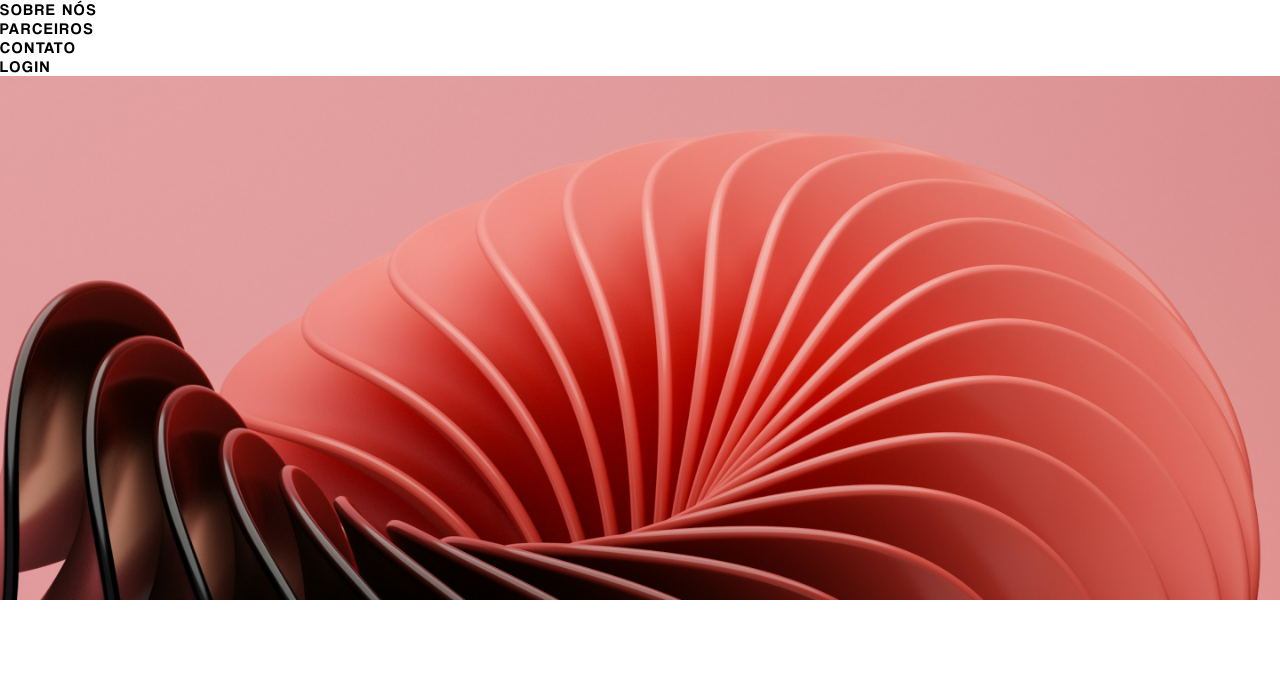
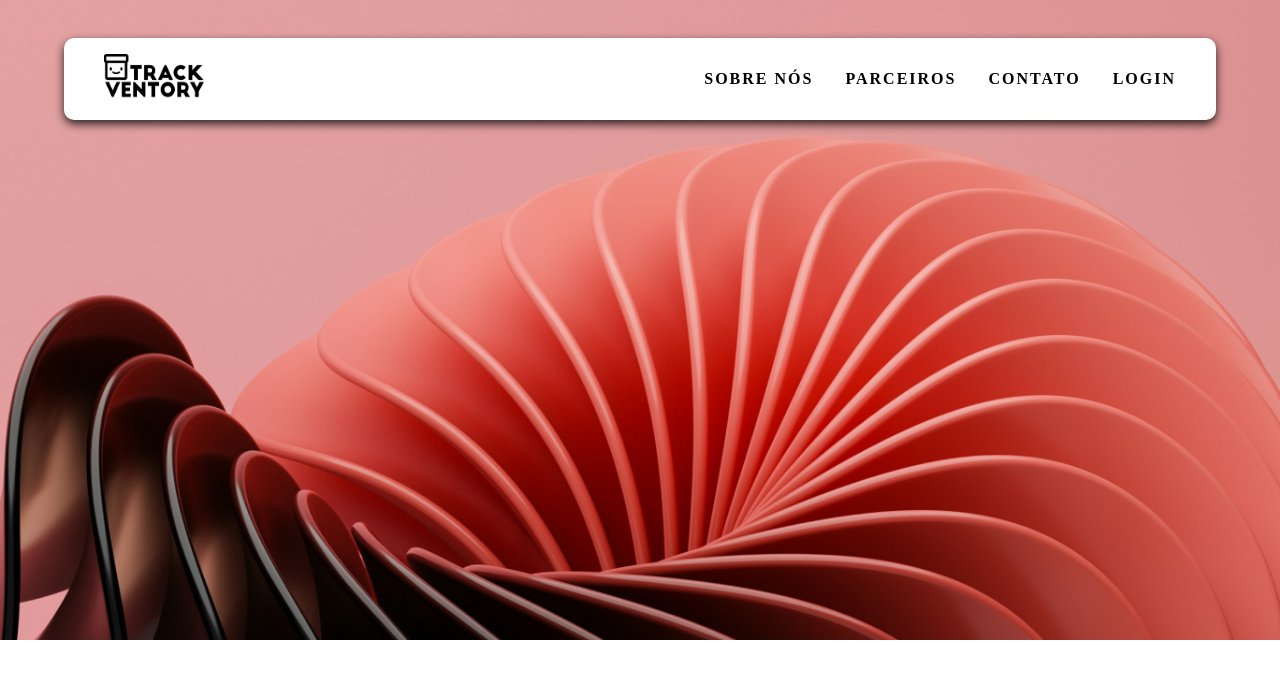
Before and after one commit to winvirg/Trackventory, a Next.js app: page /landing_page in a window 1280 px wide. Shown: the top 678 px of the page. Built offline with nearby package versions, Linux system fonts and the light colour scheme.

Commit message:
ajustando menu de navegação da landing page

```diff
--- a/src/app/globals.css
+++ b/src/app/globals.css
@@ -2,7 +2,7 @@
   box-sizing: border-box;
   padding: 0;
   margin: 0;
-  font-family: Coolvetica;
+  font-family: Montserrat;
   letter-spacing: 2px
 }
 
--- a/src/app/landing_page/page.tsx
+++ b/src/app/landing_page/page.tsx
@@ -1,17 +1,22 @@
 import styles from "../page.module.css";
+import Image from "next/image";
+import Link from "next/link";
 
 export default function Landing_page() {
     return (
         <div className={styles.landing_page}>
             <div className={styles.main_lp}>
-                <nav>
-                    <ul>
-                        <li>SOBRE NÓS</li>
-                        <li>PARCEIROS</li>
-                        <li>CONTATO</li>
-                        <li>LOGIN <i></i></li>
-                    </ul>
-                </nav>
+                <header>
+                    <a><Image src="/images/logo_preta.png" className={styles.imagem_logo} alt="TrackVentory logo" width={100} height={50} priority/></a>
+                    <nav>
+                        <ul>
+                            <li><Link href="#sobre_nos">SOBRE NÓS</Link></li>
+                            <li><Link href="#parceiros">PARCEIROS</Link></li>
+                            <li><Link href="#parceiros">CONTATO</Link></li>
+                            <li><Link href="#parceiros">LOGIN</Link></li>
+                        </ul>
+                    </nav>
+                </header>
             </div>
         </div>
     );
--- a/src/app/page.module.css
+++ b/src/app/page.module.css
@@ -1029,20 +1029,62 @@
 }
 
 /* LANDING_PAGE */
-.landing_page{
+.landing_page nav{
+  list-style: none;
 
 }
 
-.landing_page nav{
-  display: flex;
-  background-color: white;
-  color: black;
-  flex-direction: column;
-  flex-wrap: nowrap;
+.landing_page ul{
+  list-style: none;
 }
 
 .main_lp{
   background: url(../../public/images/bgBanner.png);
   background-size: cover;
-  height: 600px;
+  height: 640px;
 }
+
+
+/* header */
+.landing_page header{
+  background-color: white;
+  width: 90%;
+  position: absolute;
+  margin: 3% 0 5% 5%;
+  border-radius: 10px;
+  display: flex;
+  justify-content: space-between;
+  align-items: center;
+  flex-direction: row;
+  box-shadow: 0 4px 10px rgba(0, 0, 0, 0.8);
+}
+
+.landing_page header img{
+  margin-top: 2vh;
+  margin-left: 5vh;
+  margin-bottom: 1.5vh;
+}
+
+.landing_page header nav{
+  display: flex;
+
+}
+
+.landing_page ul{
+  display: flex;
+  font-weight: 700;
+  text-transform: uppercase;
+}
+
+.landing_page header li{
+  margin: 0 2vh;
+  color: black;
+}
+
+.landing_page header li:first-child{
+  margin-left: 0;
+}
+
+.landing_page header li:last-child{
+  margin-right: 5vh;
+}
```
Also changed, not shown: 1 other file (tests, documents, lock files or other folders).
